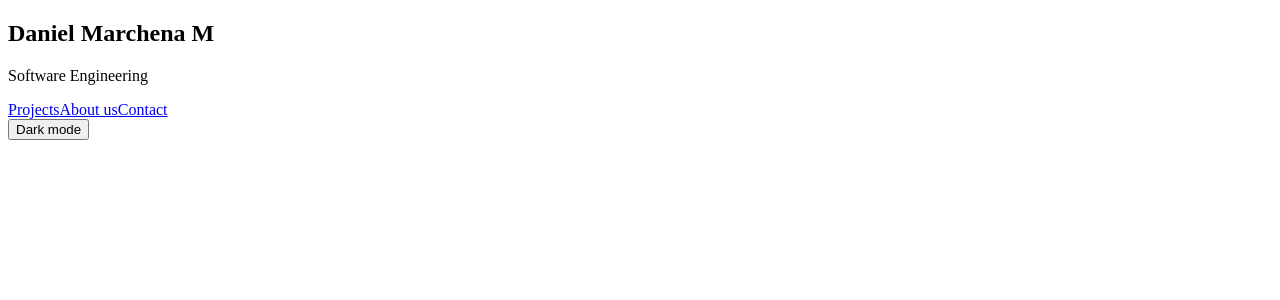
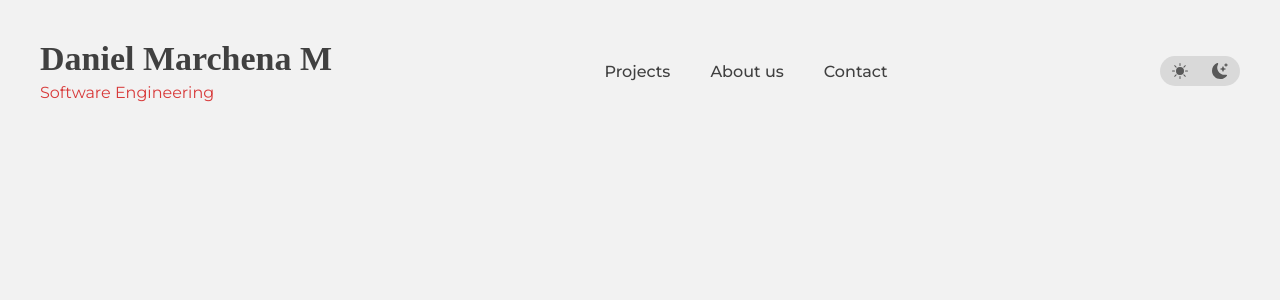
Before and after one commit to marchena96/Porfolio2026, a React (Vite) app in the folder Portfolio/: page / in a window 1280 px wide. Shown: the top 300 px of the page. Built offline with nearby package versions, Linux system fonts and the light colour scheme; the HTML template or start-up script is replaced by a standard one.

Commit message:
Setting up the DarkModeSwitch: Part 1

```diff
--- a/Portfolio/src/App.jsx
+++ b/Portfolio/src/App.jsx
@@ -4,7 +4,9 @@
 
   return (
     <>
-      <Header />
+      <div className="container">
+        <Header />
+      </div>
     </>
   )
 }
--- /dev/null
+++ b/Portfolio/src/components/DarkModeSwitch.css
@@ -0,0 +1,24 @@
+.dark-mode {
+    background: var(--shade-2);
+    display: flex;
+    justify-content: flex-end;
+    align-items: center;
+    border-radius: 100px;
+    overflow: hidden;
+    cursor: pointer;
+
+    input {
+        display: none;
+    }
+
+    .icon {
+        padding: 7px 12px;
+        display: flex;
+        align-items: center;
+        justify-content: center;
+        border-radius: 100px;
+        color: var(--shade-7);
+    }
+
+
+}
--- /dev/null
+++ b/Portfolio/src/components/DarkModeSwitch.jsx
@@ -0,0 +1,34 @@
+import './DarkModeSwitch.css'
+
+const DarkModeSwitch = () => {
+    return (<>
+        <label className="dark-mode">
+            <input type="checkbox" name="dark-mode" id="dark-mode" />
+            <span className="icon sun">
+                <svg
+                    xmlns="http://www.w3.org/2000/svg"
+                    width="16"
+                    height="16"
+                    fill="currentColor"
+                    viewBox="0 0 16 16">
+
+                    <path d="M12 8a4 4 0 1 1-8 0 4 4 0 0 1 8 0M8 0a.5.5 0 0 1 .5.5v2a.5.5 0 0 1-1 0v-2A.5.5 0 0 1 8 0m0 13a.5.5 0 0 1 .5.5v2a.5.5 0 0 1-1 0v-2A.5.5 0 0 1 8 13m8-5a.5.5 0 0 1-.5.5h-2a.5.5 0 0 1 0-1h2a.5.5 0 0 1 .5.5M3 8a.5.5 0 0 1-.5.5h-2a.5.5 0 0 1 0-1h2A.5.5 0 0 1 3 8m10.657-5.657a.5.5 0 0 1 0 .707l-1.414 1.415a.5.5 0 1 1-.707-.708l1.414-1.414a.5.5 0 0 1 .707 0m-9.193 9.193a.5.5 0 0 1 0 .707L3.05 13.657a.5.5 0 0 1-.707-.707l1.414-1.414a.5.5 0 0 1 .707 0m9.193 2.121a.5.5 0 0 1-.707 0l-1.414-1.414a.5.5 0 0 1 .707-.707l1.414 1.414a.5.5 0 0 1 0 .707M4.464 4.465a.5.5 0 0 1-.707 0L2.343 3.05a.5.5 0 1 1 .707-.707l1.414 1.414a.5.5 0 0 1 0 .708" />
+                </svg>
+            </span>
+            <span className="icon moon">
+                <svg
+                    xmlns="http://www.w3.org/2000/svg"
+                    width="16" height="16"
+                    fill="currentColor"
+                    viewBox="0 0 16 16">
+
+                    <path d="M6 .278a.77.77 0 0 1 .08.858 7.2 7.2 0 0 0-.878 3.46c0 4.021 3.278 7.277 7.318 7.277q.792-.001 1.533-.16a.79.79 0 0 1 .81.316.73.73 0 0 1-.031.893A8.35 8.35 0 0 1 8.344 16C3.734 16 0 12.286 0 7.71 0 4.266 2.114 1.312 5.124.06A.75.75 0 0 1 6 .278" />
+                    <path d="M10.794 3.148a.217.217 0 0 1 .412 0l.387 1.162c.173.518.579.924 1.097 1.097l1.162.387a.217.217 0 0 1 0 .412l-1.162.387a1.73 1.73 0 0 0-1.097 1.097l-.387 1.162a.217.217 0 0 1-.412 0l-.387-1.162A1.73 1.73 0 0 0 9.31 6.593l-1.162-.387a.217.217 0 0 1 0-.412l1.162-.387a1.73 1.73 0 0 0 1.097-1.097zM13.863.099a.145.145 0 0 1 .274 0l.258.774c.115.346.386.617.732.732l.774.258a.145.145 0 0 1 0 .274l-.774.258a1.16 1.16 0 0 0-.732.732l-.258.774a.145.145 0 0 1-.274 0l-.258-.774a1.16 1.16 0 0 0-.732-.732l-.774-.258a.145.145 0 0 1 0-.274l.774-.258c.346-.115.617-.386.732-.732z" />
+                </svg>
+            </span>
+        </label>
+
+    </>);
+};
+
+export default DarkModeSwitch;
--- /dev/null
+++ b/Portfolio/src/components/layout/Header.css
@@ -0,0 +1,55 @@
+.header {
+    display: grid;
+    grid-template-columns: auto 1fr auto;
+    gap: 20px;
+    align-items: center;
+    padding: 40px 0;
+}
+
+.logo {
+    display: flex;
+    flex-direction: column;
+    gap: 5px;
+
+    .title {
+        font-size: 34px;
+        font-family: "Merryweather", serif;
+        color: var(--shade-8);
+    }
+
+    .subtitle {
+        font-size: 16px;
+        color: var(--primario);
+    }
+}
+
+.navbar {
+    display: flex;
+    flex-wrap: wrap;
+    justify-content: center;
+    align-items: center;
+    gap: 40px;
+}
+
+@media screen and (max-width: 768px) {
+    & {
+        .logo {
+            grid-column: 1 / -1;
+            text-align: center;
+        }
+
+        .navbar {
+            grid-column: span 2;
+            justify-content: flex-start;
+            gap: 15px;
+        }
+    }
+}
+
+@media screen and (max-width: 576px) {
+    & {
+        display: flex;
+        flex-direction: column;
+        align-items: center;
+    }
+}
--- a/Portfolio/src/components/layout/Header.jsx
+++ b/Portfolio/src/components/layout/Header.jsx
@@ -1,11 +1,13 @@
+import './Header.css'
+import DarkModeSwitch from '../DarkModeSwitch';
+
 const Header = () => {
     return (<>
         <header className="header">
             <div className="logo">
                 <h2 className="title">Daniel Marchena M</h2>
-                <p className="sub-title">Software Engineering</p>
+                <p className="subtitle">Software Engineering</p>
             </div>
-        </header>
 
             <nav className="navbar">
                 <a href="#projects">Projects</a>
@@ -13,7 +15,8 @@
                 <a href="#contact">Contact</a>
             </nav>
 
-        <button className="dark-mode">Dark mode</button>
+            <DarkModeSwitch />
+        </header>
     </>)
 };
 
--- a/Portfolio/src/index.css
+++ b/Portfolio/src/index.css
@@ -0,0 +1,45 @@
+*,
+*::after,
+*::before {
+    box-sizing: border-box;
+    margin: 0;
+    padding: 0;
+}
+
+:root {
+    --shade-1: #F2F2F2;
+    --shade-2: #D9D9D9;
+    --shade-3: #BFBFBF;
+    --shade-4: #A6A6A6;
+    --shade-5: #8C8C8C;
+    --shade-6: #737373;
+    --shade-7: #595959;
+    --shade-8: #404040;
+    --shade-9: #0D0D0D;
+    --shade-10: #000000;
+
+    --primario: #D83A3A;
+}
+
+body {
+    font-family: "Montserrat", sans-serif;
+    background: var(--shade-1);
+    color: var(--shade-9);
+
+}
+
+a {
+    text-decoration: none;
+    color: var(--shade-8);
+    font-weight: 500;
+
+    &:hover {
+        text-decoration: underline;
+    }
+}
+
+.container {
+    width: 95%;
+    max-width: 1200px;
+    margin: auto;
+}
```
Lines whose indentation alone changed are shown as unchanged.
